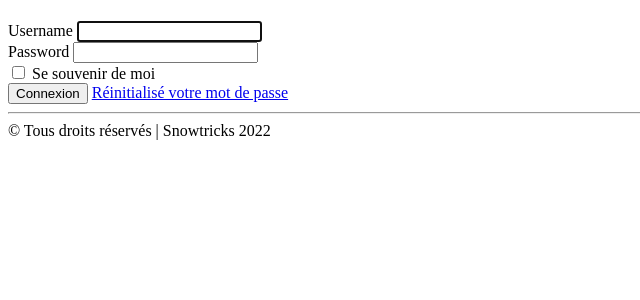
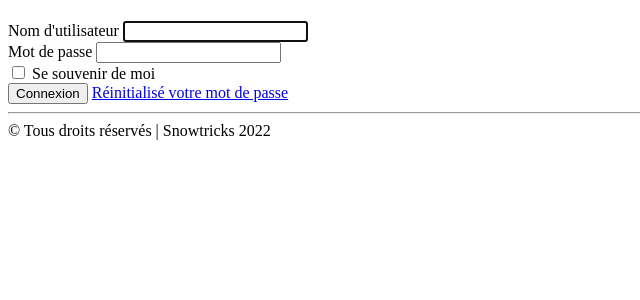
Before and after one commit to AxelBuob/snowtricks, a Symfony app: template templates/security/login.html.twig in a window 1280 px wide. Shown: the part 112-412 px from the top of the page, without its empty margins (0-640 px from the left). Run offline with Twig, Linux system fonts and the light colour scheme; the template is opened without the code that fills it, so the values that code supplies are empty; some libraries are stand-ins or nearby versions.

Commit message:
update login template

```diff
--- a/templates/security/login.html.twig
+++ b/templates/security/login.html.twig
@@ -18,12 +18,12 @@
             </div> #}
 
             <div class="mb-3">
-                <label class="form-label" for="inputUsername">Username</label>
+                <label class="form-label" for="inputUsername">Nom d'utilisateur</label>
                 <input value="{{ last_username }}" name="username" id="inputUsername" class="form-control" autocomplete="username" required autofocus>
             </div>
 
             <div class="mb-3">
-                <label class="form-label" for="inputPassword">Password</label>
+                <label class="form-label" for="inputPassword">Mot de passe</label>
                 <input type="password" name="password" id="inputPassword" class="form-control" autocomplete="current-password" required>
             </div>
 
```
